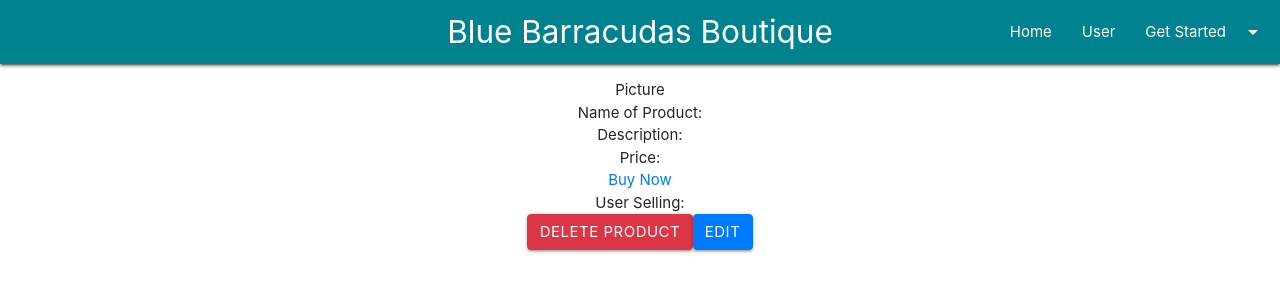
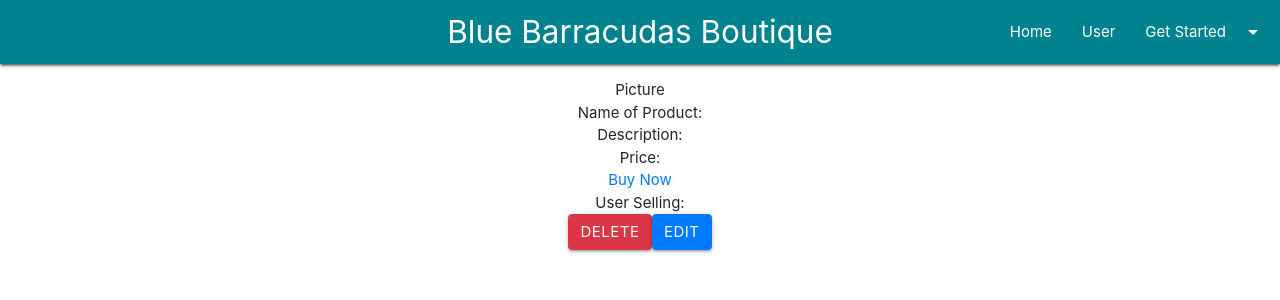
Before and after one commit to SFX818/Team-3-frontend, a React (Create React App) app: page /product in a window 1280 px wide. Shown: the top 300 px of the page. Built offline with nearby package versions, Linux system fonts and the light colour scheme.

Commit message:
changed name of button

```diff
--- a/src/components/Product.js
+++ b/src/components/Product.js
@@ -11,7 +11,7 @@ const Product = (props) => {
             <Link to={"/purchase"}>Buy Now</Link>
             <div>User Selling: {props.seller}</div>
             <form class="delete-form">
-                <button type="submit" className='btn btn-danger'>Delete Product</button>
+                <button type="submit" className='btn btn-danger'>Delete</button>
                 <button type="button" className="btn btn-primary">Edit</button>
             </form>
         </div>
```
